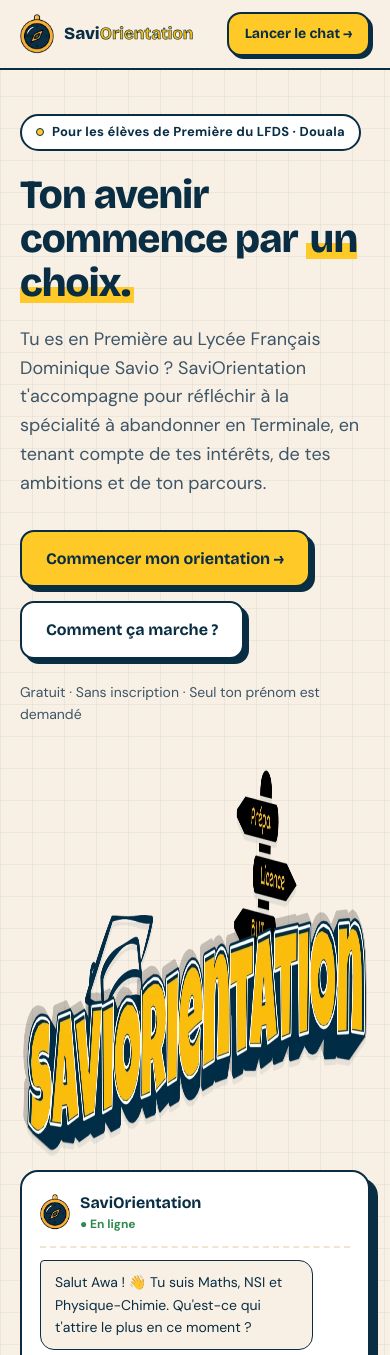
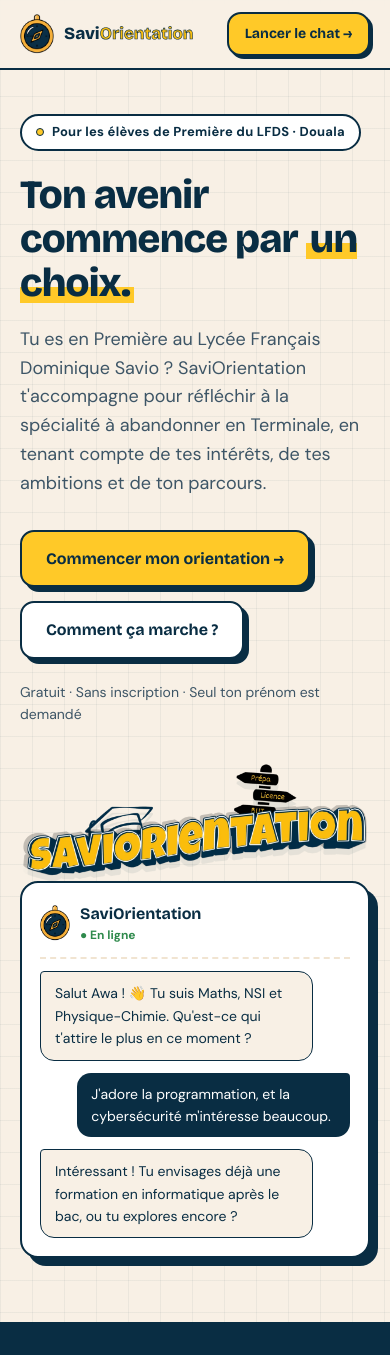
Before and after one commit to yohann-evans/SaviOrientation, a plain HTML site: page index.html in a window 390 px wide. Shown: the top 1355 px of the page. Drawn offline with nearby package versions, Linux system fonts and the light colour scheme.

Commit message:
Remove width and height attributes from hero logo image for responsive design

```diff
--- a/index.html
+++ b/index.html
@@ -51,7 +51,7 @@
     </div>
 
     <div class="hero-visual">
-      <img class="hero-logo" src="assets/logo.webp" alt="Logo SaviOrientation : le nom en lettres jaunes, une toque et des panneaux Prépa, Licence, BUT" width="1200" height="408">
+      <img class="hero-logo" src="assets/logo.webp" alt="Logo SaviOrientation : le nom en lettres jaunes, une toque et des panneaux Prépa, Licence, BUT">
       <div class="chat-preview" aria-hidden="true">
         <div class="cp-head">
           <img src="assets/boussole.webp" alt="">
```
